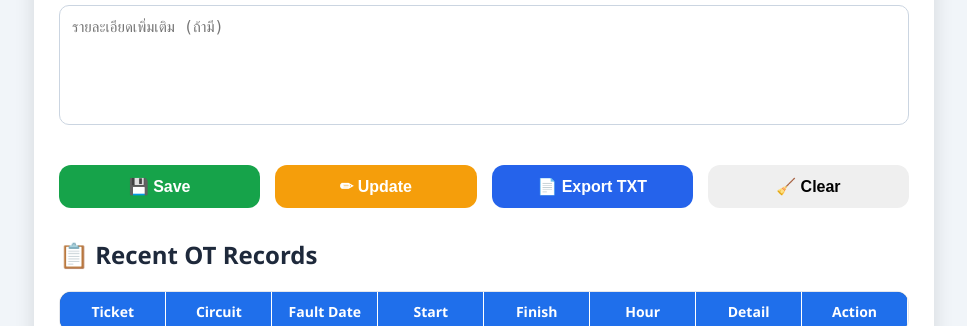
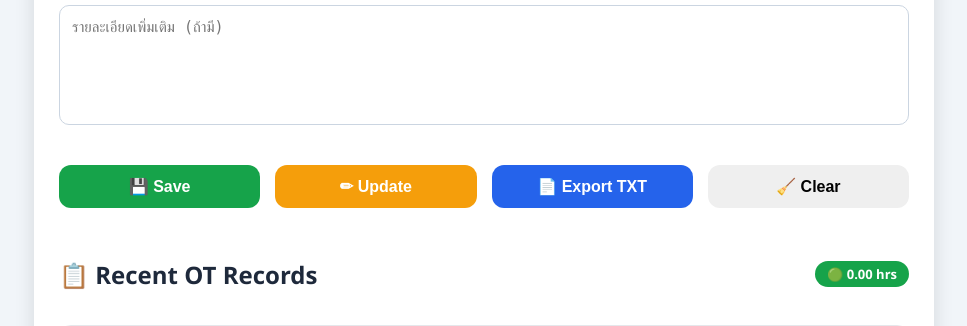
Before and after one commit to 02phuwanai-ops/OT_Note_Pro_Web, a Flask app: template templates/index.html in a window 1280 px wide. Shown: the part 847-1173 px from the top of the page, without its empty margins (156-1123 px from the left). Run offline with Flask 3, Linux system fonts and the light colour scheme; the template is opened without the code that fills it, so the values that code supplies are empty; parts of the project's set-up code (start-up, migrations or seed data) failed here and were passed over.

Commit message:
Add files via upload

```diff
--- a/templates/index.html
+++ b/templates/index.html
@@ -208,11 +208,21 @@
         <!-- Records -->
         <!-- ====================================== -->
 
-        <h2 class="table-title">
+        <div class="records-header">
 
-            📋 Recent OT Records
+            <h2 class="table-title">
 
-        </h2>
+                📋 Recent OT Records
+
+            </h2>
+
+            <div class="ot-summary" id="totalHours">
+
+                🟢 0.00 hrs
+
+            </div>
+
+        </div>
 
         <div class="table-wrapper mobile-table">
 
@@ -541,6 +551,17 @@ function loadRecords(){
 
         table.innerHTML="";
 
+        fetch("/summary")
+
+        .then(response => response.json())
+
+        .then(data => {
+
+            document.getElementById("totalHours").innerHTML =
+                `🟢 ${Number(data.hours).toFixed(2)} hrs`;
+
+        });
+
         data.forEach(row=>{
 
             console.log(row);
```
